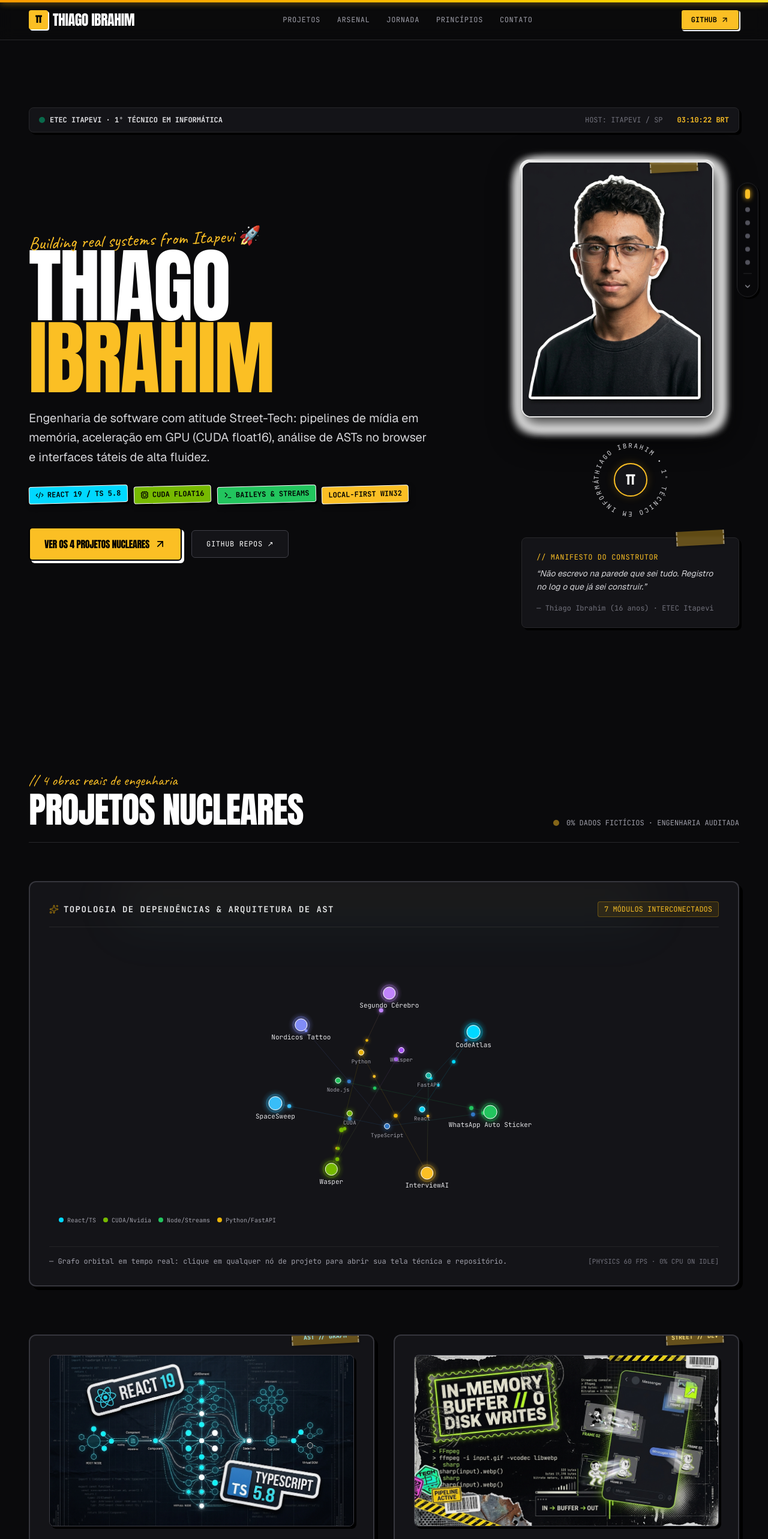
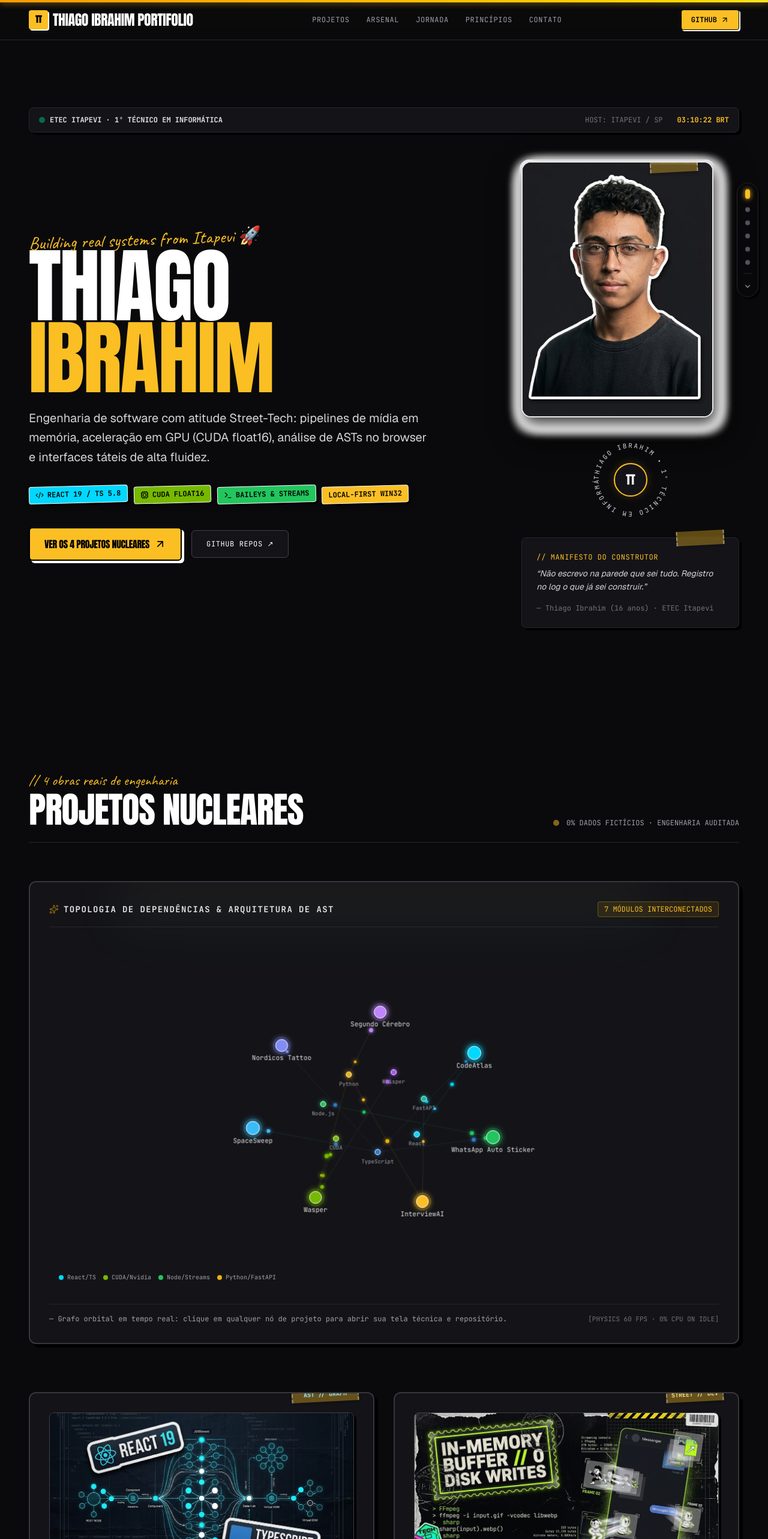
Before and after one commit to ThiagoIbrahimVieira/portfolio, a Next.js app: page / in a window 1280 px wide. Shown: the top 2566 px of the page at 60% size. Built offline with nearby package versions, Linux system fonts and the light colour scheme.

Commit message:
fix: ajustar nome para Thiago Ibrahim Portifolio e conter nós da topologia de AST para evitar corte

```diff
--- a/src/app/layout.tsx
+++ b/src/app/layout.tsx
@@ -29,12 +29,12 @@ const geist = Geist({
 });
 
 export const metadata: Metadata = {
-  title: "Thiago Ibrahim (TT) — Software Engineer & Systems Builder",
+  title: "Thiago Ibrahim Portifolio",
   description:
     "Portfólio de Engenharia de Software de Thiago Ibrahim Vieira. CodeAtlas, WhatsApp Auto Sticker, InterviewAI, Wasper (CUDA float16) e sistemas reais.",
-  metadataBase: new URL("https://example.com"),
+  metadataBase: new URL("https://portfolio-tt-seven.vercel.app"),
   openGraph: {
-    title: "Thiago Ibrahim (TT) — Software Engineer",
+    title: "Thiago Ibrahim Portifolio",
     description: "Portfólio de engenharia: TypeScript, C++, CUDA float16, React 19 e sistemas locais.",
     type: "website",
   },
--- a/src/components/Navbar.tsx
+++ b/src/components/Navbar.tsx
@@ -41,7 +41,7 @@ export function Navbar() {
           <span className="w-8 h-8 rounded bg-[#fbbf24] text-black font-bold flex items-center justify-center text-sm shadow-[2px_2px_0px_#ffffff]">
             TT
           </span>
-          <span className="hidden sm:inline">THIAGO IBRAHIM</span>
+          <span className="hidden sm:inline">THIAGO IBRAHIM PORTIFOLIO</span>
         </a>
 
         <nav aria-label="Navegação principal" className="hidden md:flex items-center gap-7">
--- a/src/components/effects/ConstellationCanvas.tsx
+++ b/src/components/effects/ConstellationCanvas.tsx
@@ -228,18 +228,24 @@ export function ConstellationCanvas({
       const activeHoverId = hoverRef.current;
       const mouse = mousePosRef.current;
 
-      // 1. Atualiza posições orbitais com física suave
+      // 1. Atualiza posições orbitais com física suave e contenção estrita nas bordas
       const nodes = nodesRef.current;
       const nodeMap = new Map(nodes.map((n) => [n.id, n]));
+
+      // Cálculo adaptativo seguro para garantir que NENHUM nó seja cortado nas bordas
+      const safeRadiusX = Math.max(120, (width - 220) / 2);
+      const safeRadiusY = Math.max(110, (height - 160) / 2);
+      const safeProjectRadius = Math.min(safeRadiusX, safeRadiusY * 1.02);
+      const safeStackRadius = safeProjectRadius * 0.42;
 
       nodes.forEach((n) => {
         // Velocidade orbital suave, estável e uniforme (sem oscilação radial)
         const speed = n.kind === "project" ? 0.00014 : 0.00009;
         const currentAngle = n.baseAngle + accumulatedOrbitTime * speed;
-        const currentRadius = minDim * n.baseRadius;
+        const currentRadius = n.kind === "project" ? safeProjectRadius : safeStackRadius;
 
         let targetX = cx + Math.cos(currentAngle) * currentRadius;
-        let targetY = cy + Math.sin(currentAngle) * (currentRadius * 0.85);
+        let targetY = cy + Math.sin(currentAngle) * (currentRadius * 0.80);
 
         // Se o mouse estiver sobre este nó específico, leve atração magnética centrada
         if (mouse && activeHoverId === n.id) {
@@ -392,7 +398,8 @@ export function ConstellationCanvas({
           ctx.fillStyle = "#a1a1aa";
         }
 
-        ctx.fillText(n.label, n.x, n.y + radius + 14);
+        const labelY = n.y > height - 55 ? n.y - radius - 8 : n.y + radius + 14;
+        ctx.fillText(n.label, n.x, labelY);
         ctx.shadowBlur = 0;
       });
 
@@ -450,25 +457,7 @@ export function ConstellationCanvas({
         const dy = n.y - y;
         if (Math.sqrt(dx * dx + dy * dy) <= n.r + 14) {
           if (n.kind === "project") {
-            const card = document.getElementById(`project-${n.id}`);
-            if (card) {
-              const lenis = (window as unknown as { __lenis?: { scrollTo: (target: HTMLElement | string, opts?: { offset?: number }) => void } }).__lenis;
-              if (lenis && typeof lenis.scrollTo === "function") {
-                lenis.scrollTo(card, { offset: -90 });
-              } else {
-                const y = card.getBoundingClientRect().top + window.scrollY - 90;
-                window.scrollTo({ top: y, behavior: "smooth" });
-              }
-              // Destaque visual pulsante no card destino
-              card.animate(
-                [
-                  { boxShadow: "0 0 0px #fbbf24", borderColor: "rgba(251, 191, 36, 0.4)", transform: "scale(1)" },
-                  { boxShadow: "0 0 35px #fbbf24", borderColor: "#fbbf24", transform: "scale(1.025)" },
-                  { boxShadow: "0 0 0px #fbbf24", borderColor: "rgba(251, 191, 36, 0.4)", transform: "scale(1)" },
-                ],
-                { duration: 1500, easing: "ease-out" }
-              );
-            } else if (onSelectProject) {
+            if (onSelectProject) {
               onSelectProject(n.id);
             }
           }
@@ -491,7 +480,7 @@ export function ConstellationCanvas({
   }, [shouldRenderHeavy, isMobile, initialNodes, initialEdges, containerRef]);
 
   return (
-    <div ref={containerRef} className="relative w-full h-full min-h-[420px] select-none">
+    <div ref={containerRef} className="relative w-full h-[520px] md:h-[580px] select-none">
       {isMobile ? (
         /* Versão Mobile (< 768px): Card dinâmico leve a 60 FPS */
         <div className="flex flex-col items-center justify-center p-6 text-center border-2 border-zinc-800 rounded-lg bg-zinc-950/80">
@@ -564,7 +553,7 @@ export function ConstellationCanvas({
 
               {hoveredNode.kind === "project" && (
                 <div className="mt-2 pt-2 border-t border-zinc-800 text-[10px] font-mono text-[#fbbf24] font-bold flex items-center gap-1">
-                  <span>▸ CLIQUE NO NÓ PARA ROLAR ATÉ O PROJETO ↓</span>
+                  <span>▸ CLIQUE PARA ABRIR O PROJETO & REPOSITÓRIO ↗</span>
                 </div>
               )}
             </div>
--- a/src/sections/ChronologySection.tsx
+++ b/src/sections/ChronologySection.tsx
@@ -57,7 +57,7 @@ export function ChronologySection() {
               </div>
             </div>
 
-            <div className="min-h-[440px] relative">
+            <div className="w-full h-[520px] md:h-[580px] relative">
               <ConstellationCanvas
                 onSelectProject={(id) => {
                   const found = siteData.projects.find((p) => p.id === id);
```
Also changed, not shown: 2 other files (tests, documents, lock files or other folders).
